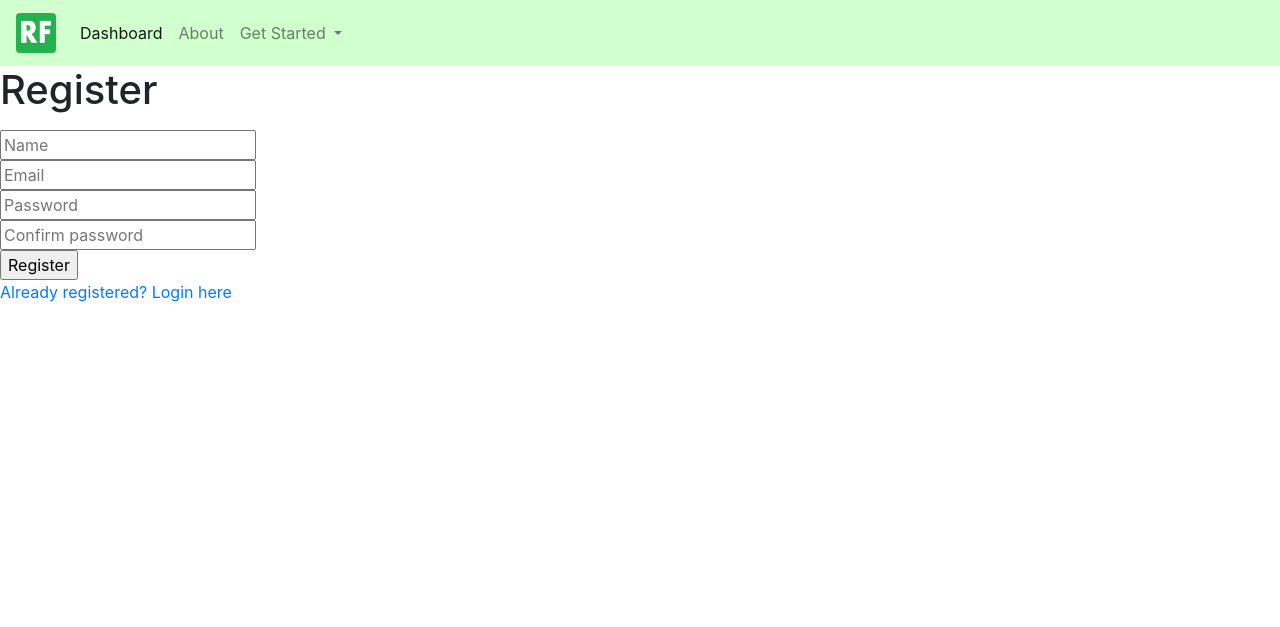
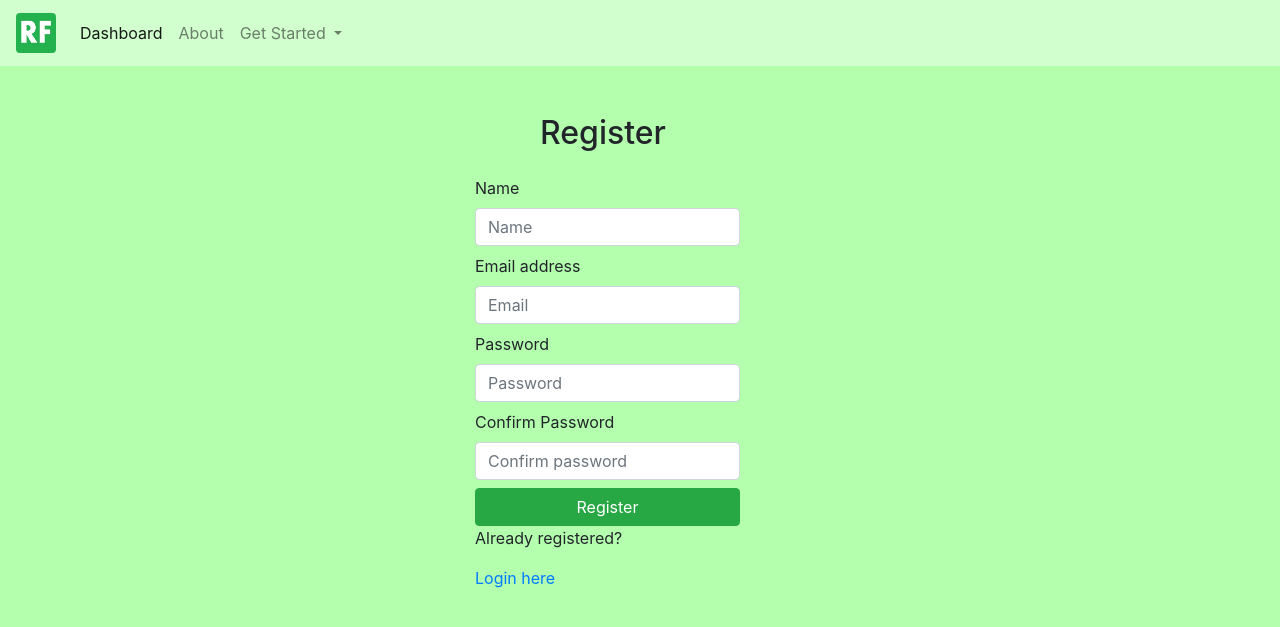
Before and after one commit to tberray/regenerative_farming, a Node server app: page /users/register in a window 1280 px wide. Shown: the top 627 px of the page. Run offline with Node 20, Linux system fonts and the light colour scheme; some libraries are stand-ins or nearby versions.

Commit message:
Added style to register and login with bootstrap and style.css

```diff
--- /dev/null
+++ b/public/css/style.css
@@ -0,0 +1,28 @@
+body {
+    background-color: #b3ffae;
+}
+
+
+
+
+.login-form {
+    margin-left: -100px;
+}
+
+.login-form-errors {
+    margin-left: -100px;
+    color: red;
+}
+
+
+.bottom-form {
+    margin-bottom: 5px;
+}
+
+.register-form {
+    margin-left: -65px;
+}
+
+.register-text {
+    margin-left: 115px;
+}
--- a/server.js
+++ b/server.js
@@ -31,7 +31,7 @@ app.use(passport.session());
 
 app.use(flash());
 
-app.use(express.static('public'));
+app.use(express.static(__dirname + '/public'));
 
 
 // render pages. checkAuthenticated and checkNotAuthenticated are defined below. first argument of get() is the extension to get to that page
--- a/views/register.ejs
+++ b/views/register.ejs
@@ -5,6 +5,7 @@
     <meta http-equiv="X-UA-Compatible" content="IE=edge">
     <meta name="viewport" content="width=device-width, initial-scale=1.0">
     <link rel="stylesheet" href="https://maxcdn.bootstrapcdn.com/bootstrap/4.0.0/css/bootstrap.min.css" integrity="sha384-Gn5384xqQ1aoWXA+058RXPxPg6fy4IWvTNh0E263XmFcJlSAwiGgFAW/dAiS6JXm" crossorigin="anonymous">
+    <link rel="stylesheet" href="http://localhost:4000/css/style.css">
     <!--link
         rel="stylesheet"
         href="https://cdnjs.cloudflare.com/ajax/libs/skeleton/2.0.4/skeleton.css"
@@ -51,33 +52,44 @@
     </nav>
     <!--navbar end-->
 
-    <h1>Register</h1>
+    <div class="mx-auto pt-5" style="width: 200px;">
+        <h2>Register</h2>
+    </div>
 
-    <ul>
+    <div class="mx-auto login-form" style="width: 200px;">
+        <ul class="login-form-errors">
             <% if(typeof errors != 'undefined') { %> <% errors.forEach(error=>{ %>
             <li> <%= error.message %> </li>
             <% }) %> <% } %>
 
         </ul>
+    </div>
 
-    <form action="/users/register" method="POST">
-        <div>
-            <input type="text" id="name" name="name" placeholder="Name" required />
+    <div class="mx-auto form-group" style="width: 200px;">
+        <form action="/users/register" class="register-form" method="POST">
+            <div class="pt-2">
+                <label for="name">Name</label>
+                <input type="text" class="form-control" id="name" name="name" placeholder="Name" required />
             </div>
-        <div>
-            <input type="email" id="email" name="email" placeholder="Email" required />
+            <div class="pt-2">
+                <label for="email">Email address</label>
+                <input type="email" class="form-control" id="email" name="email" placeholder="Email" required />
             </div>
-        <div>
-            <input type="password" id="password" name="password" placeholder="Password" required />
+            <div class="pt-2">
+                <label for="password">Password</label>
+                <input type="password" class="form-control" id="password" name="password" placeholder="Password" required />
             </div>
-        <div>
-            <input type="password" id="password2" name="password2" placeholder="Confirm password" required />
+            <div class="pt-2">
+                <label for="confirm password">Confirm Password</label>
+                <input type="password" class="form-control" id="password2" name="password2" placeholder="Confirm password" required />
             </div>
-        <div>
-            <input type="submit" value="Register" />
+            <div class="pt-2">
+                <input type="submit" class="btn btn-success btn-block" value="Register" />
             </div>
-        <a href="/users/login">Already registered? Login here</a>
+            <p>Already registered?</p>
+            <a href="/users/login">Login here</a>
         </form>
+    </div>
 
 </body>
 </html>
```
Also changed, not shown: views/login.ejs (+30 -11 lines). Lines whose indentation alone changed are shown as unchanged.
